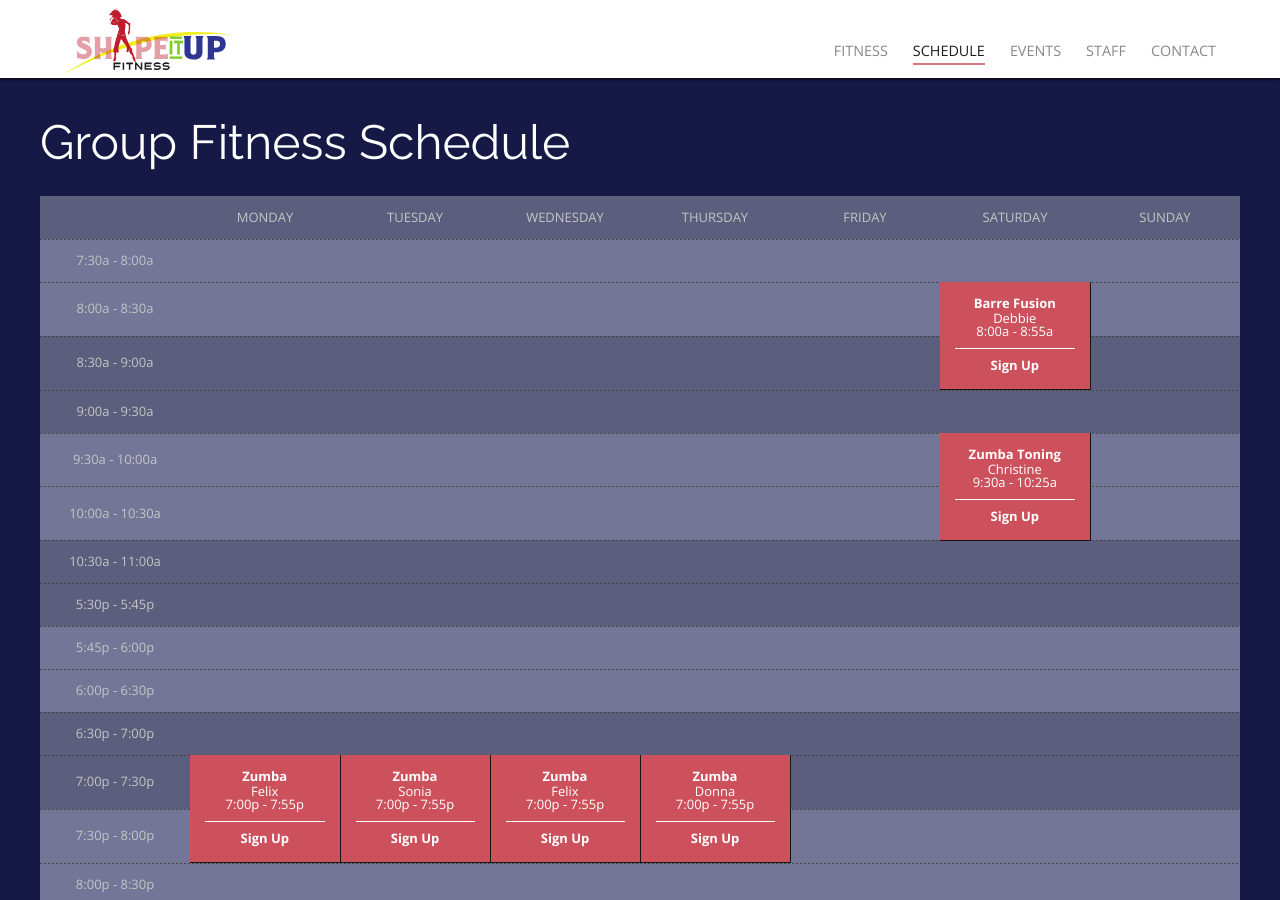
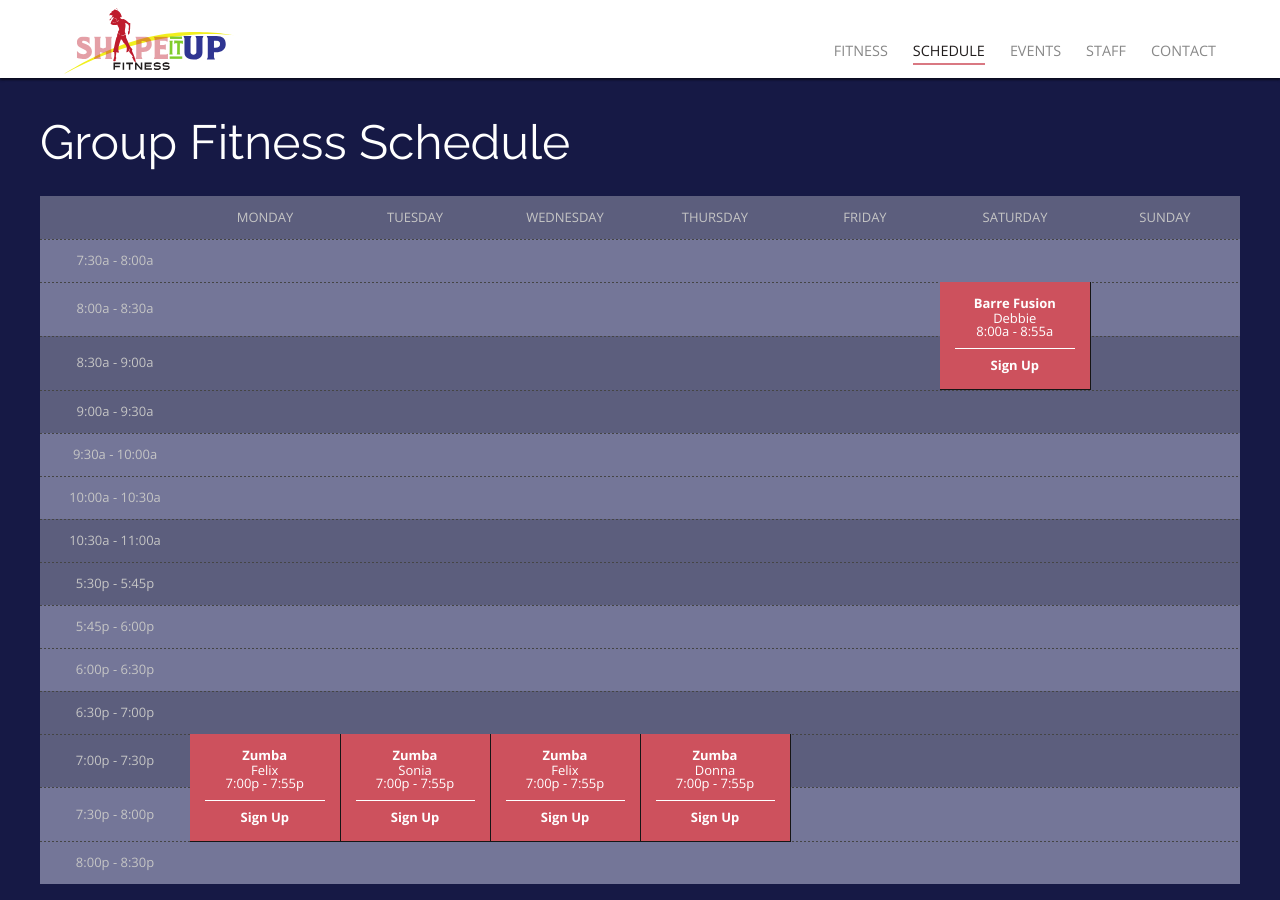
Before and after one commit to rwstone/shapeitup, a Jekyll site: the page built from schedule/index.md, in a window 1280 px wide and 900 px high. Built offline with Jekyll 4.4.1, drawn with Linux system fonts in a browser that asks for light colours; some web fonts are replaced.

Commit message:
Updated Index

```diff
--- a/schedule/index.md
+++ b/schedule/index.md
@@ -32,12 +32,6 @@ sessions:
   day: Saturday
   start_time: 8:00a
   end_time: 8:55a
-  length: 2
-- class: Zumba Toning
-  instructor: Christine
-  day: Saturday
-  start_time: 9:30a
-  end_time: 10:25a
   length: 2
 days:
 - Monday
```
